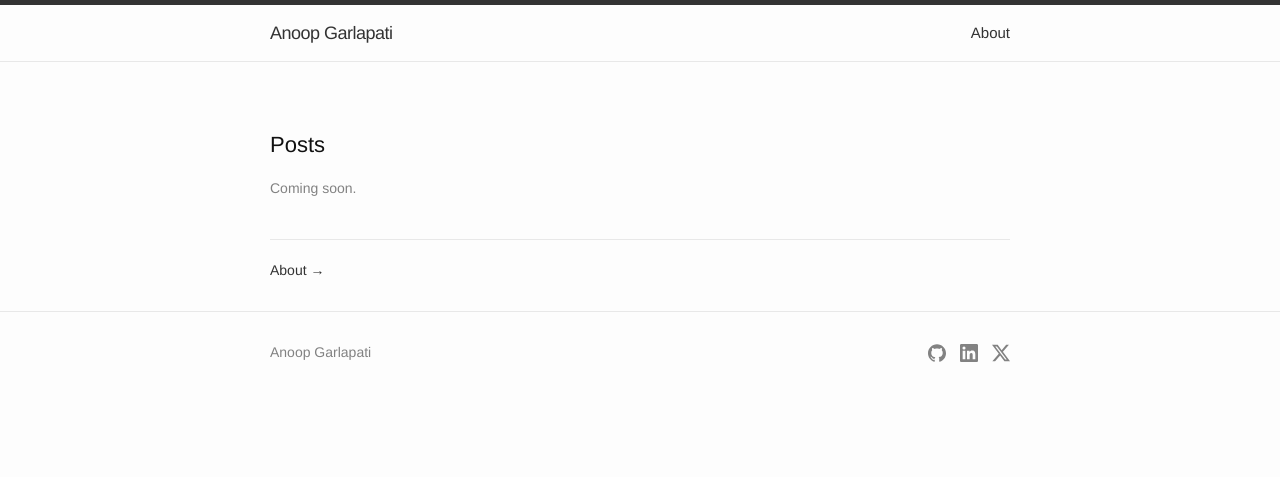
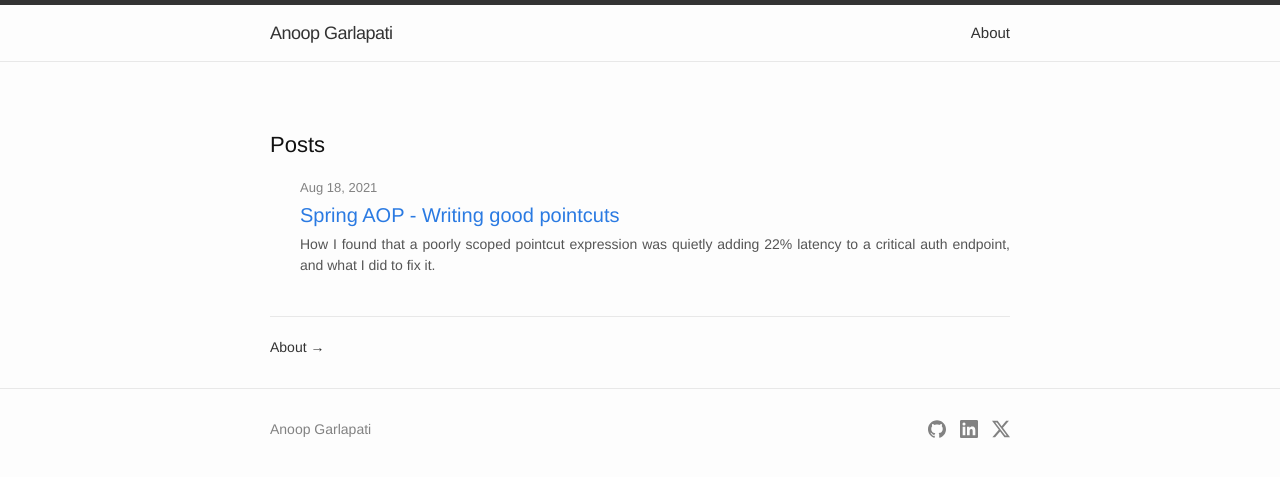
Before and after one commit to anoopgarlapati/anoopgarlapati.github.io, an MkDocs documentation site: the page built from docs/index.md, in a window 1280 px wide. Shown: the top 477 px of the page. Built offline with MkDocs 1.6.1, drawn with Linux system fonts in a browser that asks for light colours.

Commit message:
post: writing good pointcuts in spring aop

```diff
--- a/docs/index.md
+++ b/docs/index.md
@@ -2,4 +2,10 @@
 
 ### Posts
 
-<p class="post-list-empty">Coming soon.</p>
+<ul class="post-list">
+  <li>
+    <span class="post-date">Aug 18, 2021</span>
+    <a class="post-link" href="posts/2021-08-18-spring-aop-writing-good-pointcuts/">Spring AOP - Writing good pointcuts</a>
+    <p class="post-excerpt">How I found that a poorly scoped pointcut expression was quietly adding 22% latency to a critical auth endpoint, and what I did to fix it.</p>
+  </li>
+</ul>
--- a/theme/assets/css/style.css
+++ b/theme/assets/css/style.css
@@ -89,7 +89,7 @@ a:hover { color: #000; text-decoration: underline; }
 /* ===================================================================
    Post / article content
    =================================================================== */
-.post-content { margin: 0; }
+.post-content { margin: 0; text-align: justify; }
 
 .post-content h1,
 .post-content h2,
@@ -332,17 +332,18 @@ pre { line-height: 125%; }
 .post-list li {
   margin-bottom: 24px;
 }
+.post-list .post-date {
+  display: block;
+  font-size: 13px;
+  color: #828282;
+  margin-bottom: 2px;
+}
 .post-list .post-link {
   display: block;
   font-size: 20px;
-  color: #333;
-  margin-bottom: 2px;
+  color: #2a7ae2;
 }
-.post-list .post-link:hover { color: #000; text-decoration: none; }
-.post-list .post-date {
-  font-size: 13px;
-  color: #828282;
-}
+.post-list .post-link:hover { color: #1a5ab8; text-decoration: none; }
 .post-list .post-excerpt {
   font-size: 14px;
   color: #555;
```
Also changed, not shown: docs/posts/2021-08-18-spring-aop-writing-good-pointcuts.md (added, +44 -0 lines).
